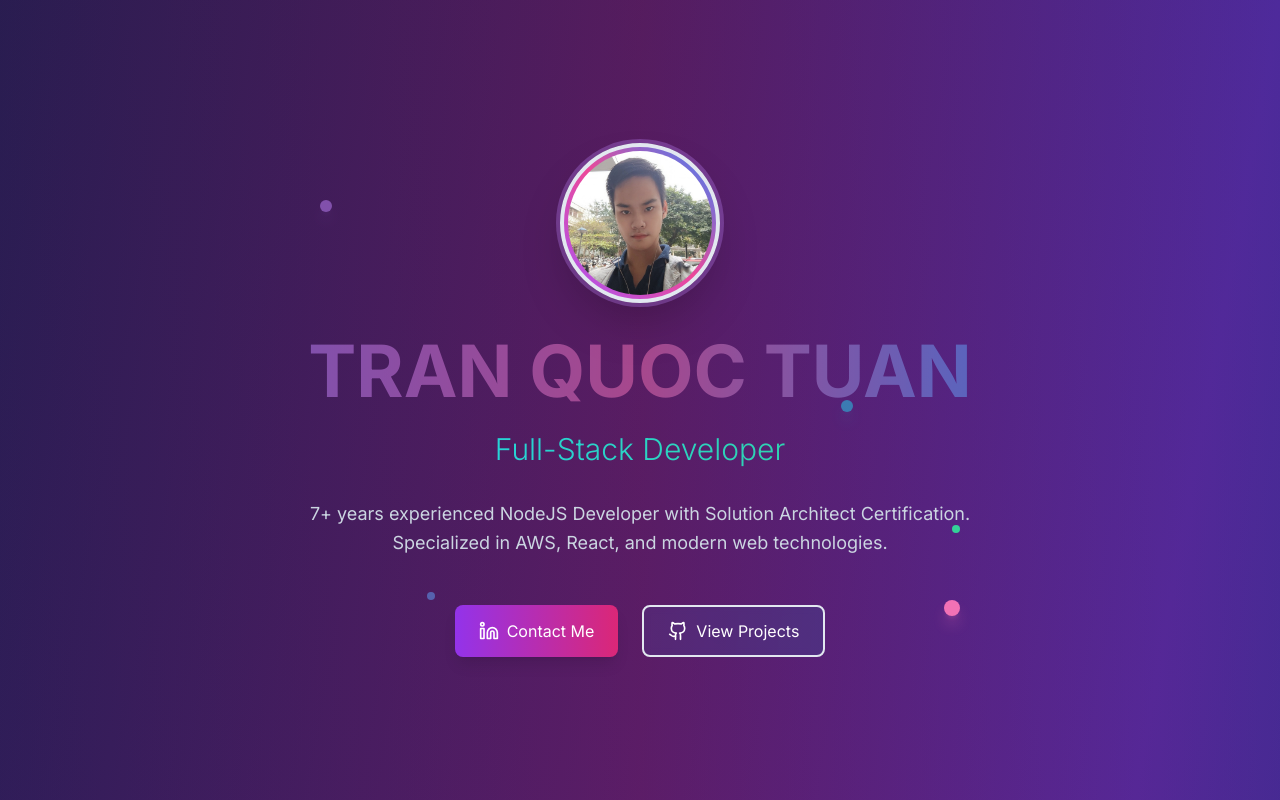
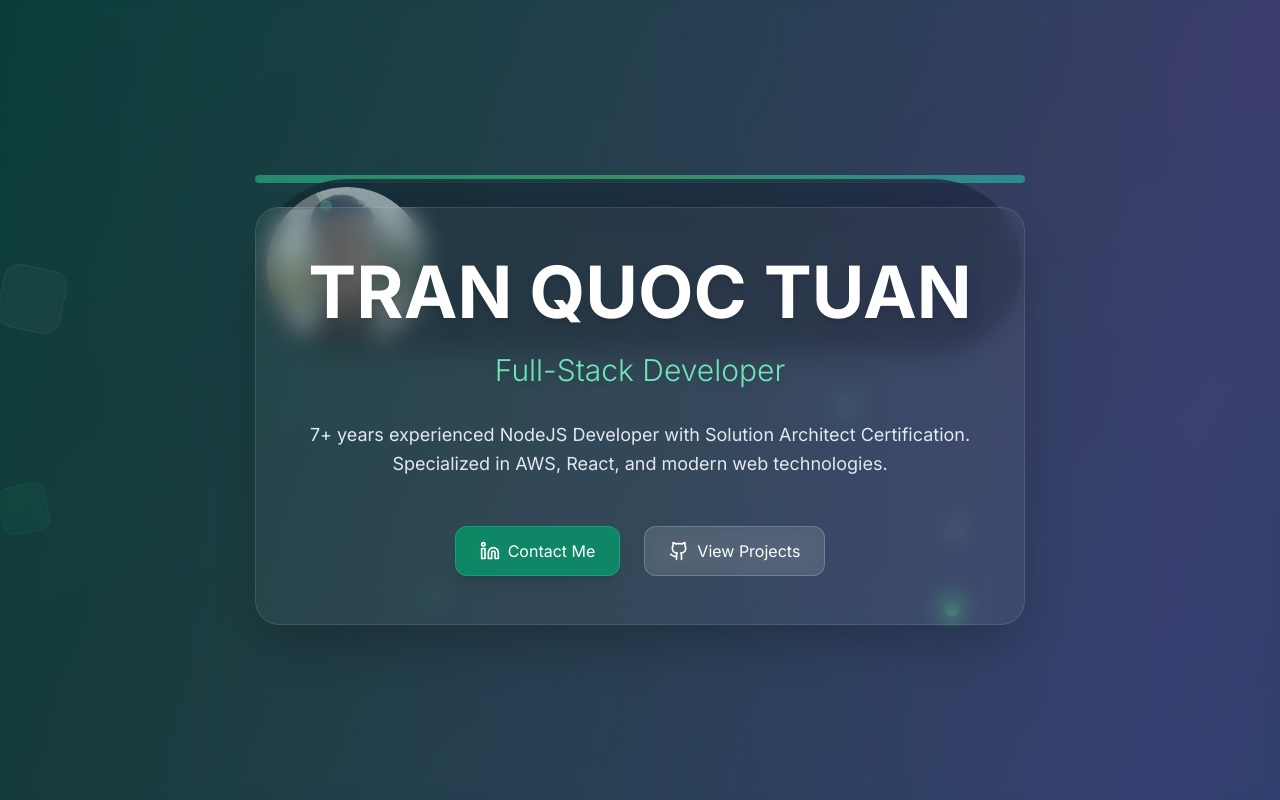
Before and after one commit to tuantran1295/Tuan-Tran-portfolio, a React (Vite) app: page / in a window 1280 px wide. Shown: the top 800 px of the page. Built offline with nearby package versions, Linux system fonts and the light colour scheme.

Commit message:
Refactor: Hero section with green theme and glass UI
- Changed the hero section's theme color to green.
- Applied transparent glass UI to the hero section.
- Removed text gradients for a cleaner look.

```diff
--- a/src/pages/Index.tsx
+++ b/src/pages/Index.tsx
@@ -90,51 +90,75 @@ const Index = () => {
   return (
     <div className="min-h-screen bg-gradient-to-br from-slate-900 via-purple-900 to-slate-900 text-white overflow-x-hidden">
       {/* Hero Section */}
-      <section className="min-h-screen flex items-center justify-center relative">
-        <div className="absolute inset-0 bg-gradient-to-r from-purple-600/20 via-pink-600/20 to-blue-600/20"></div>
+      <section className="min-h-screen flex items-center justify-center relative bg-gradient-to-br from-emerald-900/40 via-green-900/30 to-teal-900/40">
+        <div className="absolute inset-0 bg-gradient-to-r from-emerald-600/10 via-green-600/10 to-teal-600/10"></div>
+
+        {/* Glass morphism background */}
+        <div className="absolute inset-0 backdrop-blur-sm bg-gradient-to-br from-emerald-500/5 via-green-500/5 to-teal-500/5"></div>
+
         <div className={`text-center z-10 px-4 transition-all duration-1000 ${isLoaded ? 'opacity-100 translate-y-0' : 'opacity-0 translate-y-10'}`}>
-          {/* Avatar */}
+          {/* Avatar with glass effect */}
           <div className="mb-8">
+            <div className="relative">
+              <div className="absolute inset-0 bg-gradient-to-r from-emerald-400 via-green-400 to-teal-400 rounded-full p-1 animate-pulse">
+                <div className="bg-slate-900/80 backdrop-blur-md rounded-full p-2">
                   <img
                     src="/lovable-uploads/fb03a7b4-63d4-4bca-9657-3ef46cb7836e.png"
                     alt="Tran Quoc Tuan"
-              className="w-32 h-32 md:w-40 md:h-40 rounded-full mx-auto object-cover border-4 border-gradient-to-r from-purple-400 via-pink-400 to-blue-400 shadow-2xl hover:scale-105 transition-transform duration-300 ring-4 ring-purple-400/30"
-              style={{
-                background: 'linear-gradient(45deg, #a855f7, #ec4899, #3b82f6)',
-                padding: '4px'
-              }}
+                    className="w-32 h-32 md:w-40 md:h-40 rounded-full object-cover hover:scale-105 transition-transform duration-300"
                   />
                 </div>
+              </div>
+            </div>
+          </div>
 
-          <h1 className="text-5xl md:text-7xl font-bold mb-6 bg-gradient-to-r from-purple-400 via-pink-400 to-blue-400 bg-clip-text text-transparent animate-pulse">
+          {/* Glass card for main content */}
+          <div className="backdrop-blur-md bg-white/5 border border-white/10 rounded-3xl p-8 md:p-12 shadow-2xl">
+            <h1 className="text-5xl md:text-7xl font-bold mb-6 text-white drop-shadow-lg">
               TRAN QUOC TUAN
             </h1>
-          <h2 className="text-2xl md:text-3xl text-transparent bg-gradient-to-r from-cyan-400 to-emerald-400 bg-clip-text mb-8 font-light">
+            <h2 className="text-2xl md:text-3xl text-emerald-300 mb-8 font-light drop-shadow-md">
               Full-Stack Developer
             </h2>
-          <p className="text-lg text-slate-300 mb-12 max-w-2xl mx-auto leading-relaxed">
+            <p className="text-lg text-slate-200 mb-12 max-w-2xl mx-auto leading-relaxed">
               7+ years experienced NodeJS Developer with Solution Architect Certification.
               Specialized in AWS, React, and modern web technologies.
             </p>
+
             <div className="flex flex-wrap justify-center gap-6">
-            <a href="https://www.linkedin.com/in/tran-quoc-tuan-b338261b3/" target="_blank" rel="noopener noreferrer" className="flex items-center gap-2 bg-gradient-to-r from-purple-600 to-pink-600 hover:from-purple-500 hover:to-pink-500 px-6 py-3 rounded-lg transition-all duration-300 hover:scale-105 shadow-lg hover:shadow-purple-500/25">
+              <a
+                href="https://www.linkedin.com/in/tran-quoc-tuan-b338261b3/"
+                target="_blank"
+                rel="noopener noreferrer"
+                className="flex items-center gap-2 bg-emerald-600/80 hover:bg-emerald-500/80 backdrop-blur-md border border-emerald-400/30 px-6 py-3 rounded-xl transition-all duration-300 hover:scale-105 shadow-lg hover:shadow-emerald-500/25 text-white"
+              >
                 <Linkedin size={20} />
                 Contact Me
               </a>
-            <a href="https://github.com/tuantran1295" target="_blank" rel="noopener noreferrer" className="flex items-center gap-2 border-2 border-gradient-to-r from-blue-400 to-cyan-400 bg-gradient-to-r from-blue-500/10 to-cyan-500/10 hover:from-blue-500/20 hover:to-cyan-500/20 px-6 py-3 rounded-lg transition-all duration-300 hover:scale-105 backdrop-blur-sm">
+              <a
+                href="https://github.com/tuantran1295"
+                target="_blank"
+                rel="noopener noreferrer"
+                className="flex items-center gap-2 bg-white/10 hover:bg-white/20 backdrop-blur-md border border-white/20 hover:border-white/30 px-6 py-3 rounded-xl transition-all duration-300 hover:scale-105 text-white"
+              >
                 <Github size={20} />
                 View Projects
               </a>
             </div>
           </div>
+        </div>
 
-        {/* Animated Background Elements */}
+        {/* Enhanced animated background elements with green theme */}
         <div className="absolute inset-0 overflow-hidden pointer-events-none">
-          <div className="absolute top-1/4 left-1/4 w-3 h-3 bg-purple-400 rounded-full animate-pulse shadow-lg shadow-purple-400/50"></div>
-          <div className="absolute top-3/4 right-1/4 w-4 h-4 bg-pink-400 rounded-full animate-pulse animation-delay-1000 shadow-lg shadow-pink-400/50"></div>
-          <div className="absolute bottom-1/4 left-1/3 w-2 h-2 bg-blue-400 rounded-full animate-pulse animation-delay-2000 shadow-lg shadow-blue-400/50"></div>
-          <div className="absolute top-1/2 right-1/3 w-3 h-3 bg-cyan-400 rounded-full animate-pulse shadow-lg shadow-cyan-400/50"></div>
-          <div className="absolute bottom-1/3 right-1/4 w-2 h-2 bg-emerald-400 rounded-full animate-pulse animation-delay-1000 shadow-lg shadow-emerald-400/50"></div>
+          <div className="absolute top-1/4 left-1/4 w-3 h-3 bg-emerald-400 rounded-full animate-pulse shadow-lg shadow-emerald-400/50"></div>
+          <div className="absolute top-3/4 right-1/4 w-4 h-4 bg-green-400 rounded-full animate-pulse animation-delay-1000 shadow-lg shadow-green-400/50"></div>
+          <div className="absolute bottom-1/4 left-1/3 w-2 h-2 bg-teal-400 rounded-full animate-pulse animation-delay-2000 shadow-lg shadow-teal-400/50"></div>
+          <div className="absolute top-1/2 right-1/3 w-3 h-3 bg-emerald-300 rounded-full animate-pulse shadow-lg shadow-emerald-300/50"></div>
+          <div className="absolute bottom-1/3 right-1/4 w-2 h-2 bg-green-300 rounded-full animate-pulse animation-delay-1000 shadow-lg shadow-green-300/50"></div>
+
+          {/* Floating glass elements */}
+          <div className="absolute top-1/3 left-1/5 w-16 h-16 bg-white/5 backdrop-blur-sm border border-white/10 rounded-2xl rotate-12 animate-pulse animation-delay-2000"></div>
+          <div className="absolute bottom-1/3 right-1/5 w-12 h-12 bg-emerald-500/10 backdrop-blur-sm border border-emerald-500/20 rounded-xl -rotate-12 animate-pulse"></div>
         </div>
       </section>
 
```
Lines whose indentation alone changed are shown as unchanged.
